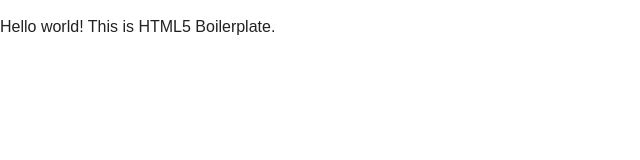
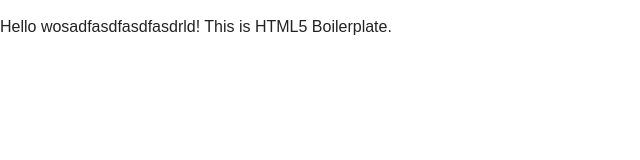
Before and after one commit to bdgsantos/git_formation, a plain HTML site: page index.html in a window 1280 px wide. Shown: the whole page, without its empty margins (0-640 px from the left). Drawn offline with nearby package versions, Linux system fonts and the light colour scheme.

Commit message:
Changing index

```diff
--- a/index.html
+++ b/index.html
@@ -18,7 +18,7 @@
             <p class="browserupgrade">You are using an <strong>outdated</strong> browser. Please <a href="http://browsehappy.com/">upgrade your browser</a> to improve your experience.</p>
         <![endif]-->
 
-        <p>Hello world! This is HTML5 Boilerplate.</p>
+        <p>Hello wosadfasdfasdfasdrld! This is HTML5 Boilerplate.</p>
 
         <script src="//ajax.googleapis.com/ajax/libs/jquery/1.11.2/jquery.min.js"></script>
         <script>window.jQuery || document.write('<script src="js/vendor/jquery-1.11.2.min.js"><\/script>')</script>
```
